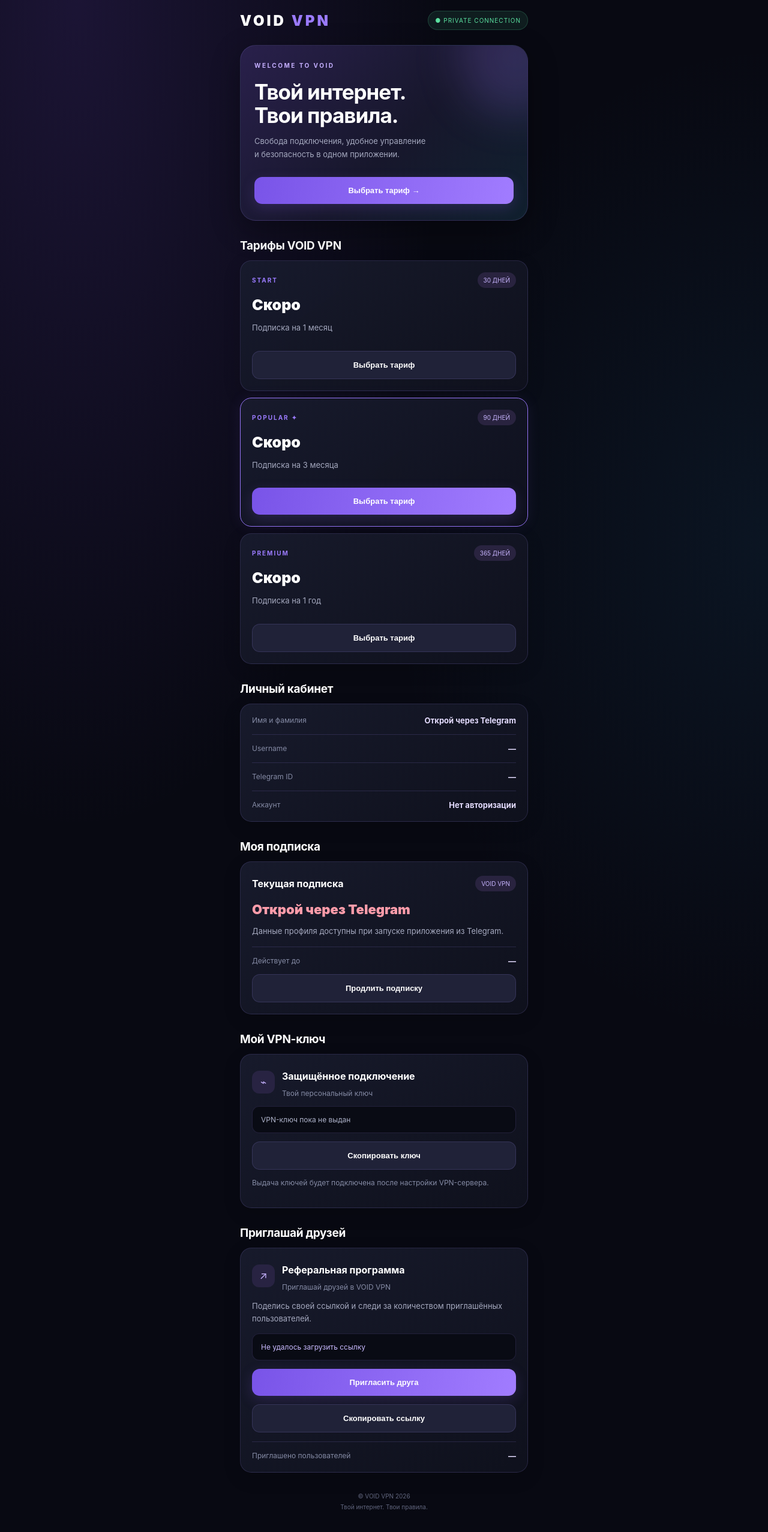
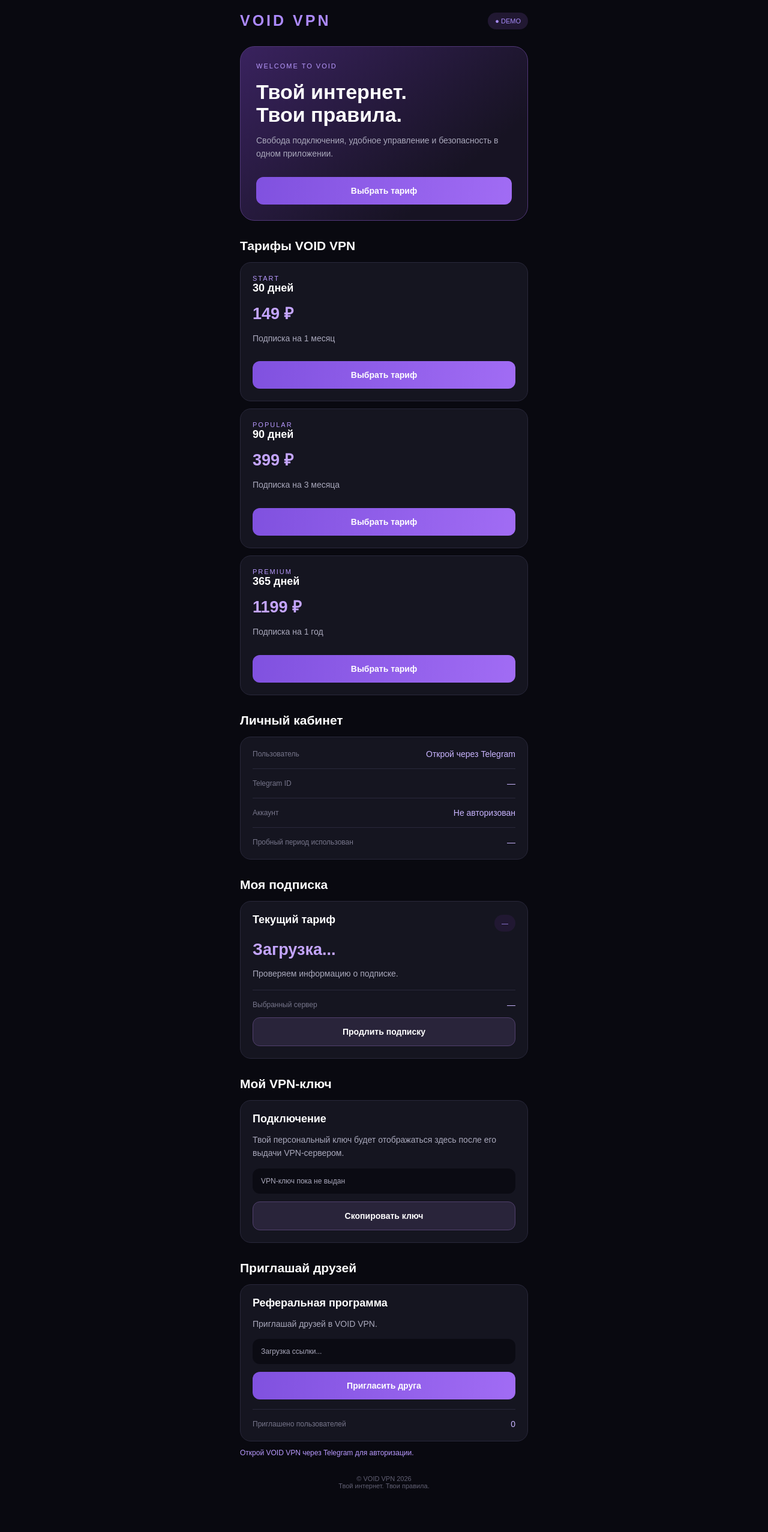
Before and after one commit to thewersergey-lab/-void-vpn-miniapp, a plain HTML site: page index.html in a window 1280 px wide. Shown: the whole page at 60% size. Drawn offline with Linux system fonts and the light colour scheme.

Commit message:
Add files via upload

```diff
--- a/index.html
+++ b/index.html
@@ -3,320 +3,348 @@
 <html lang="ru">
 <head>
 <meta charset="UTF-8">
-<meta name="viewport" content="width=device-width, initial-scale=1, maximum-scale=1">
-<meta name="theme-color" content="#080912">
-<title>VOID VPN — Private Connection</title>
+<meta name="viewport" content="width=device-width, initial-scale=1">
+<meta name="theme-color" content="#090910">
+<title>VOID VPN — Твой интернет. Твои правила.</title>
 <script src="https://telegram.org/js/telegram-web-app.js"></script>
+
 <style>
-:root{
- --bg:#080912;--card:#111321;--card2:#171a2b;
- --purple:#9b7bff;--cyan:#64e4ff;--muted:#858ba5;
- --border:rgba(160,145,255,.16);--green:#5be0a0;
+*{box-sizing:border-box}
+body{
+ margin:0;background:#090910;color:#fff;
+ font-family:Arial,sans-serif;padding:20px;
 }
-*{box-sizing:border-box}
-html{scroll-behavior:smooth}
-body{
- margin:0;background:
- radial-gradient(ellipse at 10% 0%,rgba(105,65,190,.20),transparent 38%),
- radial-gradient(ellipse at 100% 35%,rgba(37,125,180,.10),transparent 35%),
- var(--bg);
- color:#fff;font-family:Inter,Arial,sans-serif;padding:18px;
+main{max-width:480px;margin:auto;padding-bottom:35px}
+.logo{font-size:25px;font-weight:900;letter-spacing:4px;color:#ad8aff}
+.top{display:flex;justify-content:space-between;align-items:center;gap:10px}
+.status{font-size:11px;color:#a78bfa;background:#211832;padding:8px 12px;border-radius:20px}
+.hero{
+ margin-top:28px;padding:26px;border-radius:24px;
+ background:linear-gradient(140deg,#39225e,#171323 75%);
+ border:1px solid #513779;
 }
-main{max-width:480px;margin:auto;padding-bottom:40px}
-.top{display:flex;justify-content:space-between;align-items:center}
-.logo{font-size:24px;font-weight:900;letter-spacing:4px}
-.logo span{color:var(--purple)}
-.status{
- font-size:10px;letter-spacing:1px;color:var(--green);
- background:rgba(91,224,160,.09);border:1px solid rgba(91,224,160,.2);
- border-radius:30px;padding:9px 11px;
+.tag{color:#b99aff;font-size:11px;letter-spacing:2px}
+h1{font-size:34px;line-height:1.12;margin:18px 0 12px}
+p{color:#aaa9bc;line-height:1.55;font-size:14px}
+h2{font-size:21px;margin:30px 0 15px}
+h3{margin:0 0 12px;font-size:18px}
+.card{
+ background:#151520;border:1px solid #29283b;
+ border-radius:18px;padding:20px;margin:12px 0;
 }
-.hero{
- position:relative;overflow:hidden;margin-top:25px;padding:27px 23px;
- border:1px solid var(--border);border-radius:26px;
- background:linear-gradient(135deg,#29204b 0%,#17172c 55%,#10202e 100%);
- box-shadow:0 15px 50px #0005;
+.price{font-size:27px;font-weight:bold;color:#c4a5ff;margin:12px 0}
+.small{font-size:12px;color:#77768b}
+button{
+ width:100%;padding:15px;border:0;border-radius:12px;
+ background:linear-gradient(100deg,#8051df,#a16cf4);
+ color:white;font-size:14px;font-weight:bold;
+ margin-top:13px;cursor:pointer;
 }
-.hero:after{
- content:"";position:absolute;width:190px;height:190px;right:-75px;top:-75px;
- border-radius:50%;background:#9b7bff33;filter:blur(35px);
+button.secondary{background:#29243a;border:1px solid #51406d}
+button:active{transform:scale(.98)}
+button:disabled{opacity:.5;cursor:not-allowed}
+.row{display:flex;justify-content:space-between;gap:12px;align-items:center}
+.value{font-size:14px;color:#c9b5ff;text-align:right;overflow-wrap:anywhere}
+.key{
+ background:#0b0b13;padding:14px;border-radius:12px;
+ color:#aaa9bc;font-size:12px;overflow-wrap:anywhere;margin-top:12px;
 }
-.tag{font-size:10px;letter-spacing:2.5px;color:#c5afff;font-weight:bold}
-h1{font-size:35px;line-height:1.12;margin:19px 0 12px;letter-spacing:-1px}
-p{font-size:13px;line-height:1.65;color:#a5a9bf}
-.hero p{max-width:290px}
-button{
- width:100%;border:0;border-radius:13px;padding:15px 16px;margin-top:14px;
- color:#fff;font-size:13px;font-weight:800;cursor:pointer;
- background:linear-gradient(100deg,#7954e8,#a17cff);
- box-shadow:0 7px 22px #8057df35;transition:.2s;
-}
-button:active{transform:scale(.98)}
-button.secondary{
- background:#202238;border:1px solid var(--border);box-shadow:none;
-}
-h2{font-size:19px;margin:30px 0 13px;letter-spacing:-.3px}
-h3{font-size:16px;margin:7px 0}
-.card{
- padding:19px;margin:11px 0;border-radius:19px;
- background:linear-gradient(145deg,rgba(24,27,45,.96),rgba(15,17,29,.98));
- border:1px solid var(--border);
- box-shadow:0 9px 30px #0002;
-}
-.plan-top,.row{display:flex;justify-content:space-between;align-items:center;gap:12px}
-.plan-label{font-size:10px;letter-spacing:2px;color:var(--purple);font-weight:bold}
-.price{font-size:25px;font-weight:900;margin:13px 0 5px}
-.muted{font-size:12px;color:var(--muted)}
-.pill{
- padding:7px 10px;border-radius:20px;font-size:10px;
- background:#29233f;color:#c8b5ff;white-space:nowrap;
-}
-.popular{border-color:#9574f5;box-shadow:0 0 25px #9875ff16}
-.line{height:1px;background:var(--border);margin:15px 0}
-.field{display:flex;justify-content:space-between;align-items:flex-start;gap:12px}
-.field-label{font-size:12px;color:var(--muted)}
-.value{
- max-width:65%;font-size:13px;font-weight:700;color:#e4dcff;
- text-align:right;overflow-wrap:anywhere;
-}
-.big-status{font-size:22px;font-weight:900;margin:13px 0 5px}
-.active{color:var(--green)}
-.inactive{color:#ff9caa}
-.key{
- padding:14px;border-radius:12px;background:#090b14;
- border:1px solid var(--border);color:#aeb3ca;
- font-size:12px;overflow-wrap:anywhere;margin-top:13px;
-}
-.ref-link{color:#c9baff}
-.icon{
- width:38px;height:38px;border-radius:12px;display:grid;place-items:center;
- background:#282342;color:#c7b3ff;font-size:17px;
-}
-.ref-head{display:flex;align-items:center;gap:12px}
-footer{text-align:center;color:#60657d;font-size:10px;line-height:1.8;margin-top:30px}
-button:disabled{opacity:.5;cursor:default}
+.line{height:1px;background:#29283b;margin:16px 0}
+footer{text-align:center;color:#626174;font-size:11px;margin-top:30px}
+.notice{font-size:12px;color:#b99aff;margin-top:12px}
 </style>
 </head>
+
 <body>
 <main>
+
 <div class="top">
-  <div class="logo">VOID <span>VPN</span></div>
-  <div class="status">● PRIVATE CONNECTION</div>
+ <div class="logo">VOID VPN</div>
+ <div class="status" id="connectionStatus">● ЗАГРУЗКА</div>
 </div>
 
 <section class="hero">
  <div class="tag">WELCOME TO VOID</div>
  <h1>Твой интернет.<br>Твои правила.</h1>
  <p>Свобода подключения, удобное управление и безопасность в одном приложении.</p>
-  <button onclick="goTo('plans')">Выбрать тариф <span>→</span></button>
+ <button onclick="goTo('plans')">Выбрать тариф</button>
 </section>
 
 <h2>Тарифы VOID VPN</h2>
 <div id="plans">
+
  <div class="card">
-   <div class="plan-top"><span class="plan-label">START</span><span class="pill">30 ДНЕЙ</span></div>
-   <div class="price">Скоро</div>
+  <div class="tag">START</div>
+  <h3>30 дней</h3>
+  <div class="price">149 ₽</div>
   <p>Подписка на 1 месяц</p>
-   <button class="secondary" onclick="buy('30 дней')">Выбрать тариф</button>
+  <button onclick="buy('month')">Выбрать тариф</button>
  </div>
-  <div class="card popular">
-   <div class="plan-top"><span class="plan-label">POPULAR ✦</span><span class="pill">90 ДНЕЙ</span></div>
-   <div class="price">Скоро</div>
+
+ <div class="card">
+  <div class="tag">POPULAR</div>
+  <h3>90 дней</h3>
+  <div class="price">399 ₽</div>
   <p>Подписка на 3 месяца</p>
-   <button onclick="buy('90 дней')">Выбрать тариф</button>
+  <button onclick="buy('quarter')">Выбрать тариф</button>
  </div>
+
  <div class="card">
-   <div class="plan-top"><span class="plan-label">PREMIUM</span><span class="pill">365 ДНЕЙ</span></div>
-   <div class="price">Скоро</div>
+  <div class="tag">PREMIUM</div>
+  <h3>365 дней</h3>
+  <div class="price">1199 ₽</div>
   <p>Подписка на 1 год</p>
-   <button class="secondary" onclick="buy('365 дней')">Выбрать тариф</button>
+  <button onclick="buy('year')">Выбрать тариф</button>
  </div>
+
 </div>
 
 <h2>Личный кабинет</h2>
 <div class="card">
-  <div class="field"><span class="field-label">Имя и фамилия</span><span class="value" id="fullname">Загрузка...</span></div>
+ <div class="row">
+  <span class="small">Пользователь</span>
+  <span class="value" id="username">Загрузка...</span>
+ </div>
  <div class="line"></div>
-  <div class="field"><span class="field-label">Username</span><span class="value" id="username">Загрузка...</span></div>
+ <div class="row">
+  <span class="small">Telegram ID</span>
+  <span class="value" id="userid">—</span>
+ </div>
  <div class="line"></div>
-  <div class="field"><span class="field-label">Telegram ID</span><span class="value" id="userid">Загрузка...</span></div>
+ <div class="row">
+  <span class="small">Аккаунт</span>
+  <span class="value" id="accountStatus">Проверка...</span>
+ </div>
  <div class="line"></div>
-  <div class="field"><span class="field-label">Аккаунт</span><span class="value" id="accountStatus">Проверка...</span></div>
+ <div class="row">
+  <span class="small">Пробный период использован</span>
+  <span class="value" id="trialStatus">—</span>
+ </div>
 </div>
 
 <h2>Моя подписка</h2>
 <div class="card">
-  <div class="plan-top"><h3>Текущая подписка</h3><span class="pill" id="planBadge">VOID VPN</span></div>
-  <div class="big-status inactive" id="subStatus">Загрузка...</div>
-  <p id="subDescription">Получаем информацию о подписке из базы данных.</p>
+ <div class="row">
+  <h3>Текущий тариф</h3>
+  <span class="status" id="subscriptionBadge">—</span>
+ </div>
+ <div class="price" id="subscriptionStatus">Загрузка...</div>
+ <p id="subscriptionDate">Проверяем информацию о подписке.</p>
  <div class="line"></div>
-  <div class="field"><span class="field-label">Действует до</span><span class="value" id="subDate">—</span></div>
+ <div class="row">
+  <span class="small">Выбранный сервер</span>
+  <span class="value" id="server">—</span>
+ </div>
  <button class="secondary" onclick="goTo('plans')">Продлить подписку</button>
 </div>
 
 <h2>Мой VPN-ключ</h2>
 <div class="card">
-  <div class="ref-head"><div class="icon">⌁</div><div><h3>Защищённое подключение</h3><span class="muted">Твой персональный ключ</span></div></div>
+ <h3>Подключение</h3>
+ <p>Твой персональный ключ будет отображаться здесь после его выдачи VPN-сервером.</p>
  <div class="key" id="vpnkey">VPN-ключ пока не выдан</div>
  <button class="secondary" onclick="copyKey()">Скопировать ключ</button>
-  <p class="muted">Выдача ключей будет подключена после настройки VPN-сервера.</p>
 </div>
 
 <h2>Приглашай друзей</h2>
 <div class="card">
-  <div class="ref-head"><div class="icon">↗</div><div><h3>Реферальная программа</h3><span class="muted">Приглашай друзей в VOID VPN</span></div></div>
-  <p>Поделись своей ссылкой и следи за количеством приглашённых пользователей.</p>
-  <div class="key ref-link" id="referral">Загрузка ссылки...</div>
+ <h3>Реферальная программа</h3>
+ <p>Приглашай друзей в VOID VPN.</p>
+ <div class="key" id="referral">Загрузка ссылки...</div>
  <button onclick="shareReferral()">Пригласить друга</button>
-  <button class="secondary" onclick="copyReferral()">Скопировать ссылку</button>
  <div class="line"></div>
-  <div class="field"><span class="field-label">Приглашено пользователей</span><span class="value" id="referralCount">—</span></div>
+ <div class="row">
+  <span class="small">Приглашено пользователей</span>
+  <span class="value" id="referralCount">0</span>
  </div>
+</div>
+
+<div id="message" class="notice"></div>
 
 <footer>© VOID VPN 2026<br>Твой интернет. Твои правила.</footer>
 </main>
 
 <script>
-const API_URL = "https://brings-ascii-lonely-injuries.trycloudflare.com";
 const tg = window.Telegram?.WebApp;
-let userData = null;
-let referralData = null;
+const API_URL = "https://seasons-letting-jason-tours.trycloudflare.com";
+
+let profile = null;
+let referralLink = null;
+let vpnKey = null;
 
 if (tg) {
  tg.ready();
  tg.expand();
 }
 
-function message(text) {
- if (tg) tg.showAlert(text);
- else alert(text);
-}
-
-function setText(id, value) {
- const el = document.getElementById(id);
- if (el) el.textContent = value;
+function showMessage(text) {
+ document.getElementById("message").textContent = text;
 }
 
 function goTo(id) {
- document.getElementById(id)?.scrollIntoView({behavior:"smooth"});
+ document.getElementById(id).scrollIntoView({behavior:"smooth"});
 }
 
 function formatDate(value) {
  if (!value) return "Не указана";
  const date = new Date(value);
- if (Number.isNaN(date.getTime())) return String(value);
- return new Intl.DateTimeFormat("ru-RU", {
-  day:"numeric",month:"long",year:"numeric"
- }).format(date);
+ if (Number.isNaN(date.getTime())) return value;
+ return date.toLocaleString("ru-RU", {
+  day:"2-digit", month:"long", year:"numeric"
+ });
 }
 
-function renderTelegramUser(user) {
+async function apiRequest(path) {
+ if (!tg || !tg.initData) {
+  throw new Error("Открой приложение через Telegram.");
+ }
+
+ if (!API_URL) {
+  throw new Error("API ещё не подключён к публичному HTTPS-адресу.");
+ }
+
+ const response = await fetch(API_URL + path, {
+  method:"GET",
+  headers:{
+   "X-Telegram-Init-Data":tg.initData
+  }
+ });
+
+ if (!response.ok) {
+  const error = await response.json().catch(() => ({}));
+  throw new Error(error.detail || "Ошибка API: " + response.status);
+ }
+
+ return await response.json();
+}
+
+function showTelegramUser() {
+ const user = tg?.initDataUnsafe?.user;
+
  if (!user) {
-  setText("fullname","Открой через Telegram");
-  setText("username","—");
-  setText("userid","—");
+  document.getElementById("username").textContent = "Открой через Telegram";
+  document.getElementById("accountStatus").textContent = "Не авторизован";
+  document.getElementById("userid").textContent = "—";
   return;
  }
- const fullName = [user.first_name,user.last_name].filter(Boolean).join(" ");
- setText("fullname",fullName || "Не указано");
- setText("username",user.username ? "@"+user.username : "Не указан");
- setText("userid",user.id ?? "—");
+
+ document.getElementById("username").textContent =
+  user.username ? "@" + user.username :
+  [user.first_name,user.last_name].filter(Boolean).join(" ");
+
+ document.getElementById("userid").textContent = user.id;
 }
 
-function renderSubscription(data) {
- const active = Boolean(data.subscription_active);
- const until = data.subscription_until;
- const status = document.getElementById("subStatus");
- status.textContent = active ? "● Активна" : (until ? "Истекла" : "Не активна");
- status.className = "big-status " + (active ? "active" : "inactive");
- setText("subDescription",active
-  ? "Твоя подписка действует. Пользуйся VOID VPN."
-  : "Подписка сейчас не активна. Выбери тариф, чтобы подключиться.");
- setText("subDate",formatDate(until));
- setText("planBadge",active ? "АКТИВНА" : "НЕ АКТИВНА");
- setText("accountStatus","Аккаунт найден");
-}
+async function loadProfile() {
+ try {
+  const data = await apiRequest("/api/me");
+  profile = data;
 
-async function apiGet(path) {
- if (!tg?.initData) throw new Error("Открой Mini App через Telegram");
- const response = await fetch(`${API_URL}${path}`, {
-  method:"GET",
-  headers:{"X-Telegram-Init-Data":tg.initData}
- });
- if (!response.ok) {
-  const body = await response.text();
-  throw new Error(`API ${response.status}: ${body}`);
- }
- return response.json();
-}
+  document.getElementById("username").textContent =
+   data.username ? "@" + data.username : (data.first_name || "Пользователь");
 
-async function loadUserData() {
- renderTelegramUser(tg?.initDataUnsafe?.user);
- if (!tg?.initData) {
-  setText("accountStatus","Нет авторизации");
-  setText("subStatus","Открой через Telegram");
-  setText("subDescription","Данные профиля доступны при запуске приложения из Telegram.");
-  return;
- }
- try {
-  userData = await apiGet("/api/me");
-  renderTelegramUser({
-   id:userData.user_id,
-   first_name:userData.first_name,
-   last_name:userData.last_name,
-   username:userData.username
-  });
-  renderSubscription(userData);
+  document.getElementById("userid").textContent = data.user_id;
+  document.getElementById("accountStatus").textContent = "Активен";
+  document.getElementById("trialStatus").textContent =
+   data.trial_used ? "Да" : "Нет";
+
+  const active = data.subscription_active;
+
+  document.getElementById("subscriptionBadge").textContent =
+   active ? "ACTIVE" : "INACTIVE";
+
+  document.getElementById("subscriptionStatus").textContent =
+   active ? "Активна" : "Не активна";
+
+  document.getElementById("subscriptionDate").textContent =
+   data.subscription_until
+    ? "Дата окончания: " + formatDate(data.subscription_until)
+    : "У тебя пока нет активной подписки.";
+
+  const servers = {
+   de:"🇩🇪 Германия",
+   nl:"🇳🇱 Нидерланды",
+   fi:"🇫🇮 Финляндия"
+  };
+
+  document.getElementById("server").textContent =
+   servers[data.selected_server] || data.selected_server || "Не выбран";
+
+  document.getElementById("connectionStatus").textContent = "● API ONLINE";
+
  } catch(error) {
-  console.error("VOID VPN /api/me:",error);
-  setText("accountStatus","Ошибка загрузки");
-  setText("subStatus","Не удалось загрузить");
-  setText("subDescription","Не удалось получить данные подписки. Попробуй открыть приложение ещё раз.");
+  document.getElementById("accountStatus").textContent = "Ожидание API";
+  document.getElementById("connectionStatus").textContent = "● НЕ ПОДКЛЮЧЕНО";
+  showMessage(error.message);
  }
 }
 
-async function loadReferralData() {
+async function loadReferral() {
  try {
-  referralData = await apiGet("/api/referral");
-  setText("referralCount",referralData.referral_count ?? 0);
-  setText("referral",referralData.referral_link || "Добавь BOT_USERNAME в .env");
+  const data = await apiRequest("/api/referral");
+  referralLink = data.referral_link;
+
+  document.getElementById("referral").textContent =
+   referralLink || "Ссылка пока недоступна";
+
+  document.getElementById("referralCount").textContent =
+   data.referral_count ?? 0;
+
  } catch(error) {
-  console.error("VOID VPN /api/referral:",error);
-  setText("referral","Не удалось загрузить ссылку");
-  setText("referralCount","—");
+  document.getElementById("referral").textContent =
+   "Реферальная ссылка пока недоступна";
  }
 }
 
 function buy(plan) {
- message("Тариф "+plan+". Оплата пока не подключена.");
+ const message = "Покупка тарифа пока не подключена. Скоро здесь появится оплата.";
+ if (tg) tg.showAlert(message);
+ else alert(message);
 }
 
-function copyKey() {
- message("VPN-ключ пока не выдан. Сначала подключим VPN-сервер.");
+async function copyKey() {
+ if (!vpnKey) {
+  const message = "VPN-ключ ещё не выдан сервером.";
+  if (tg) tg.showAlert(message);
+  else alert(message);
+  return;
  }
 
-async function copyReferral() {
- const link = referralData?.referral_link;
- if (!link) return message("Реферальная ссылка пока недоступна.");
  try {
-  await navigator.clipboard.writeText(link);
-  message("Реферальная ссылка скопирована!");
+  await navigator.clipboard.writeText(vpnKey);
+  showMessage("Ключ скопирован.");
  } catch {
-  message("Не удалось скопировать ссылку.");
+  showMessage("Не удалось скопировать ключ.");
  }
 }
 
 function shareReferral() {
- const link = referralData?.referral_link;
- if (!link) return message("Реферальная ссылка пока недоступна.");
- const shareUrl = "https://t.me/share/url?url="+encodeURIComponent(link)+
-  "&text="+encodeURIComponent("Подключайся к VOID VPN!");
- if (tg) tg.openTelegramLink(shareUrl);
- else window.open(shareUrl,"_blank");
+ if (!referralLink) {
+  showMessage("Сначала подключи API.");
+  return;
  }
 
-loadUserData();
-loadReferralData();
+ if (tg?.openTelegramLink) {
+  tg.openTelegramLink(
+   "https://t.me/share/url?url=" +
+   encodeURIComponent(referralLink) +
+   "&text=" + encodeURIComponent("Подключайся к VOID VPN!")
+  );
+ } else {
+  navigator.clipboard.writeText(referralLink);
+  showMessage("Ссылка скопирована.");
+ }
+}
+
+showTelegramUser();
+
+if (tg?.initData) {
+ loadProfile();
+ loadReferral();
+} else {
+ document.getElementById("connectionStatus").textContent = "● DEMO";
+ showMessage("Открой VOID VPN через Telegram для авторизации.");
+}
 </script>
 </body>
 </html>
```
Lines whose indentation alone changed are shown as unchanged.
